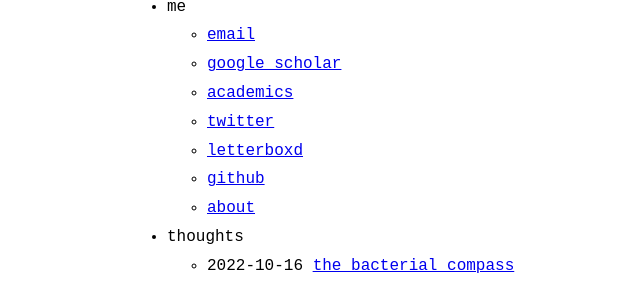
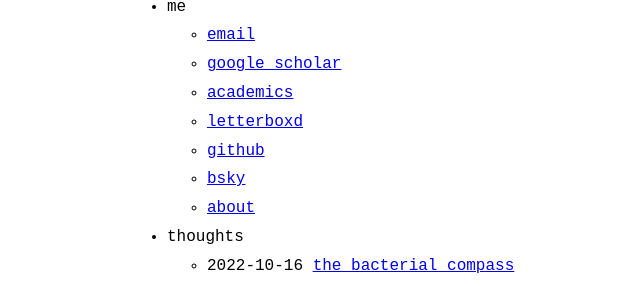
Before and after one commit to SamuelSchwab/SamuelSchwab.github.io, a Jekyll site: the page built from index.md, in a window 1280 px wide. Shown: the part 156-460 px from the top of the page, without its empty margins (193-833 px from the left). Built offline with Jekyll 4.4.1, drawn with Linux system fonts in a browser that asks for light colours.

Commit message:
Replace twitter link

```diff
--- a/Gemfile
+++ b/Gemfile
@@ -5,3 +5,4 @@ source "https://rubygems.org"
 gem "kramdown-parser-gfm"
 
 gemspec
+gem "webrick", "~> 1.9"
--- a/_data/menu.yml
+++ b/_data/menu.yml
@@ -10,12 +10,12 @@ entries:
         url: https://scholar.google.com/citations?user=a6UXWdQAAAAJ
       - title: academics
         url: https://www.universiteitleiden.nl/en/staffmembers/samuel-schwab
-      - title: twitter
-        url: https://twitter.com/SammyBoterhammy
       - title: letterboxd
         url: https://letterboxd.com/samuelschwab/
       - title: github
         url: https://github.com/SamuelSchwab
+      - title: bsky
+        url: https://bsky.app/profile/samuelschwab.bsky.social
       - title: about
         url: ../_pages/about
 
```
